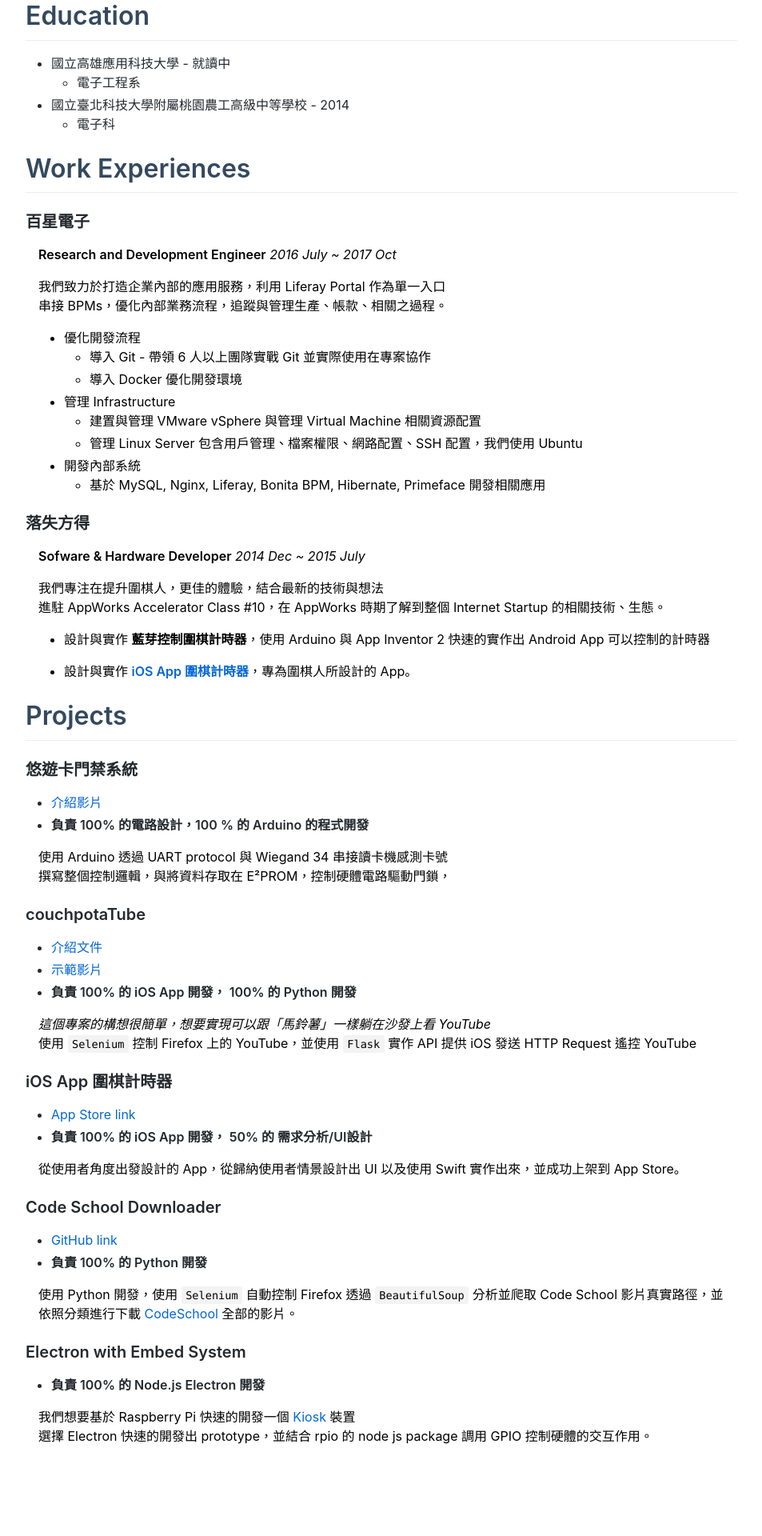
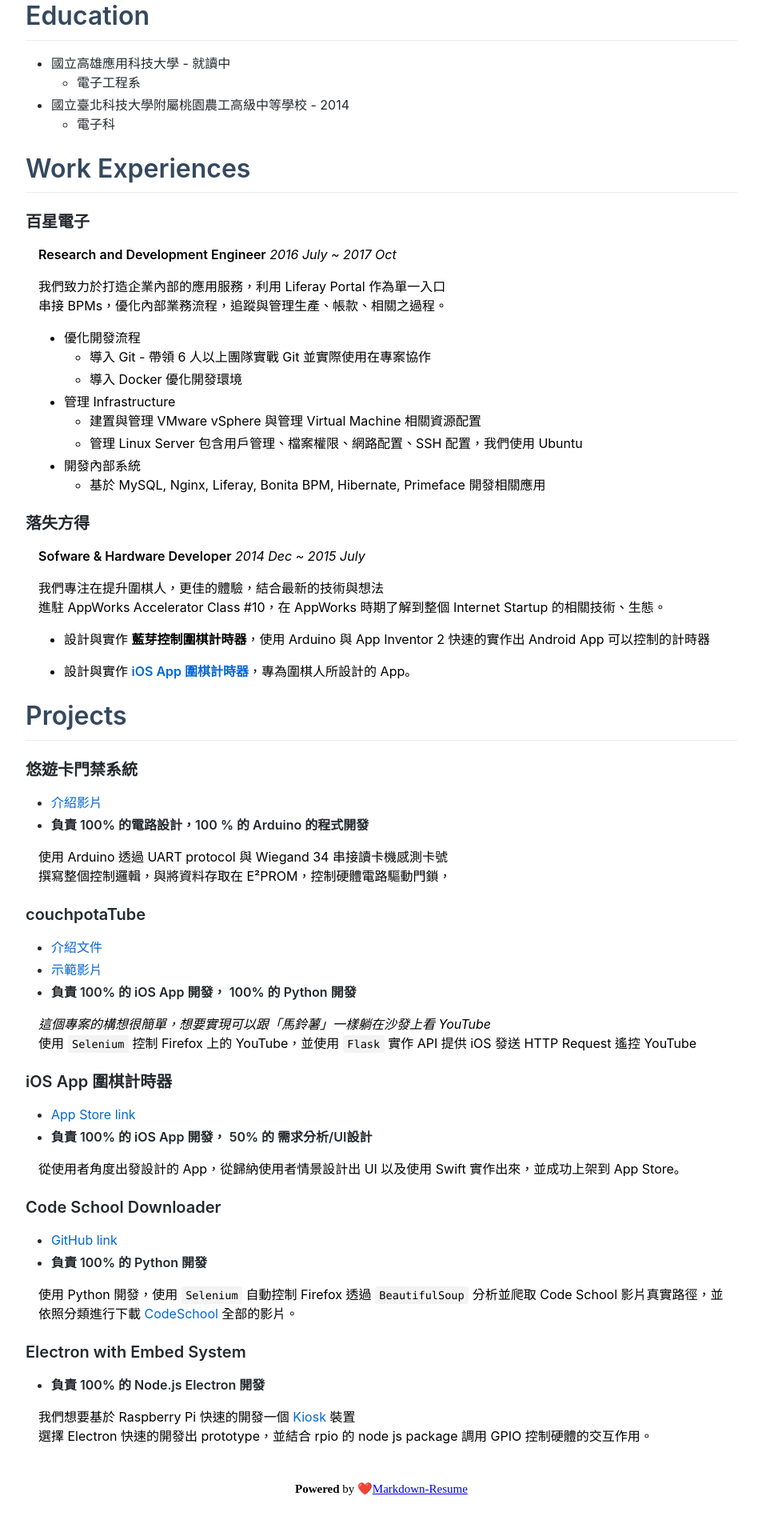
Before and after one commit to sudoliyang/Markdown-Resume, a Jekyll site: the page built from index.md, in a window 1280 px wide. Shown: the part 1403-3323 px from the top of the page at 80% size, without its empty margins (163-1116 px from the left). Built offline with Jekyll 4.4.1, drawn with Linux system fonts in a browser that asks for light colours; before the commit the page ends 3263 px from its top, so only the background shows below that.

Commit message:
Add footer

```diff
--- a/_layouts/resume.html
+++ b/_layouts/resume.html
@@ -30,6 +30,14 @@
       h1 {
         color: #34495e;
       }
+
+		.footer {
+			text-align: center;
+			margin: auto;
+			margin-bottom: 50px;
+			font-size: 15px;
+		}
+
     </style>
   </head>
   {% if site.google_analytics != null %}
@@ -48,5 +56,9 @@
     <article class="markdown-body">
     {{ content }}
     </article>
+    <div class="footer">
+        <strong>Powered</strong> by
+        ❤️<a href="https://github.com/sudoliyang/Markdown-Resume">Markdown-Resume </a>
+    </div>
   </body>
 </html>
```
